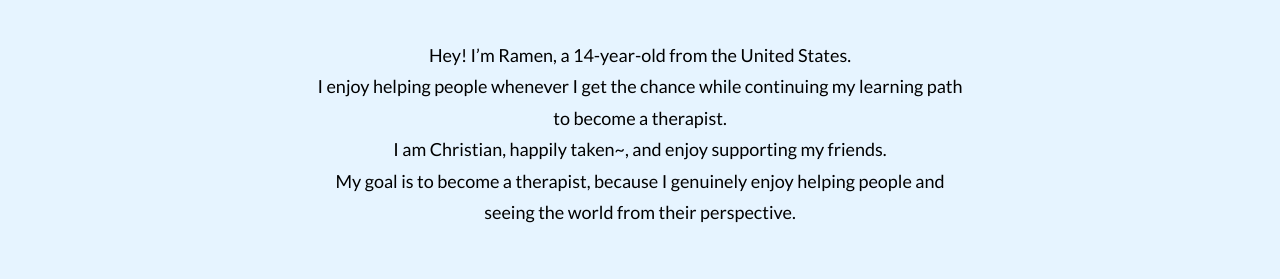
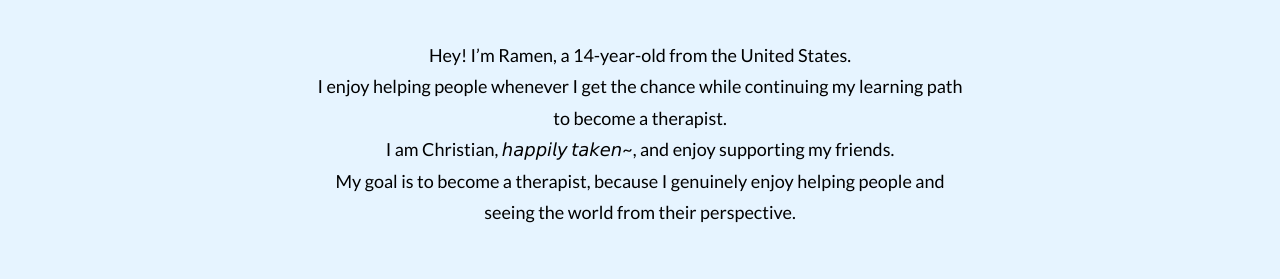
Before and after one commit to Ramen361/ramensupportpage, a plain HTML site: page index.html in a window 1280 px wide. Shown: the part 616-895 px from the top of the page. Drawn offline with Linux system fonts and the light colour scheme.

Commit message:
added font

```diff
--- a/index.html
+++ b/index.html
@@ -38,7 +38,7 @@
         <p>
            Hey! I’m Ramen, a 14-year-old from the United States. <br>
 I enjoy helping people whenever I get the chance while continuing my learning path to become a therapist.<br>
-I am Christian, happily taken~, and enjoy supporting my friends.<br>
+I am Christian, 𝘩𝘢𝘱𝘱𝘪𝘭𝘺 𝘵𝘢𝘬𝘦𝘯~, and enjoy supporting my friends.<br>
 My goal is to become a therapist, because I genuinely enjoy helping people and seeing the world from their perspective.<br>
         </p>
     </section>
```
